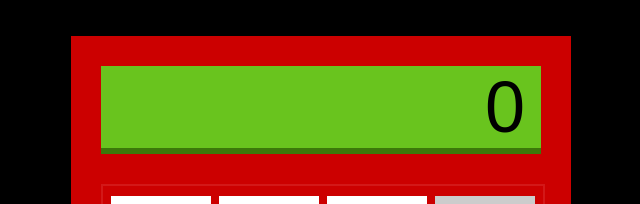
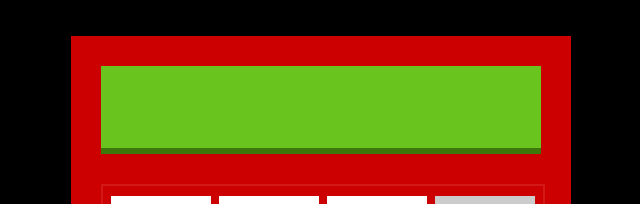
Before and after one commit to FShinoda/odin-calculator, a plain HTML site: page index.html in a window 1280 px wide. Shown: the top 204 px of the page, without its empty margins (319-959 px from the left). Drawn offline with Linux system fonts and the light colour scheme; a web font is replaced by a local one.

```diff
--- a/index.html
+++ b/index.html
@@ -8,7 +8,7 @@
 </head>
 <body>
     <div id="calculatorContainer">
-        <div id="calculatorDisplay">0</div>
+        <div id="calculatorDisplay"></div>
         <div id="calculatorInput">
             <button class="calculatorButton normal">7</button>
             <button class="calculatorButton normal">8</button>
```
